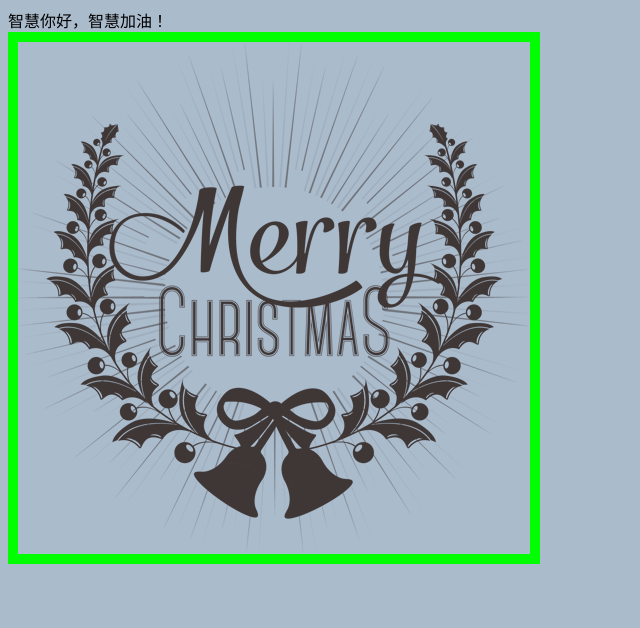
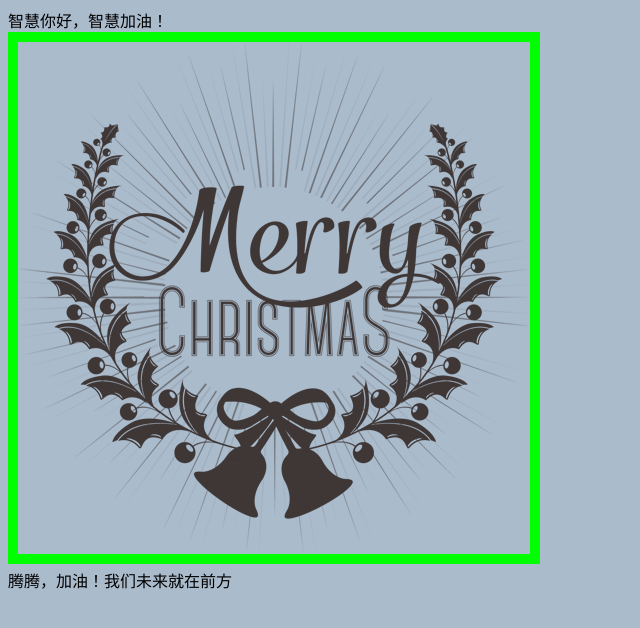
Before and after one commit to zhihuiwang0423/newgithub, a plain HTML site: page index.html in a window 1280 px wide. Shown: the whole page, without its empty margins (0-640 px from the left). Drawn offline with Linux system fonts and the light colour scheme.

Commit message:
add my word

```diff
--- a/index.html
+++ b/index.html
@@ -11,5 +11,6 @@
 <body>
     <div>智慧你好，智慧加油！</div>
     <image src="./images/bg.png" class="img"/>
+    <div>腾腾，加油！我们未来就在前方</div>
 </body>
 </html>
```
